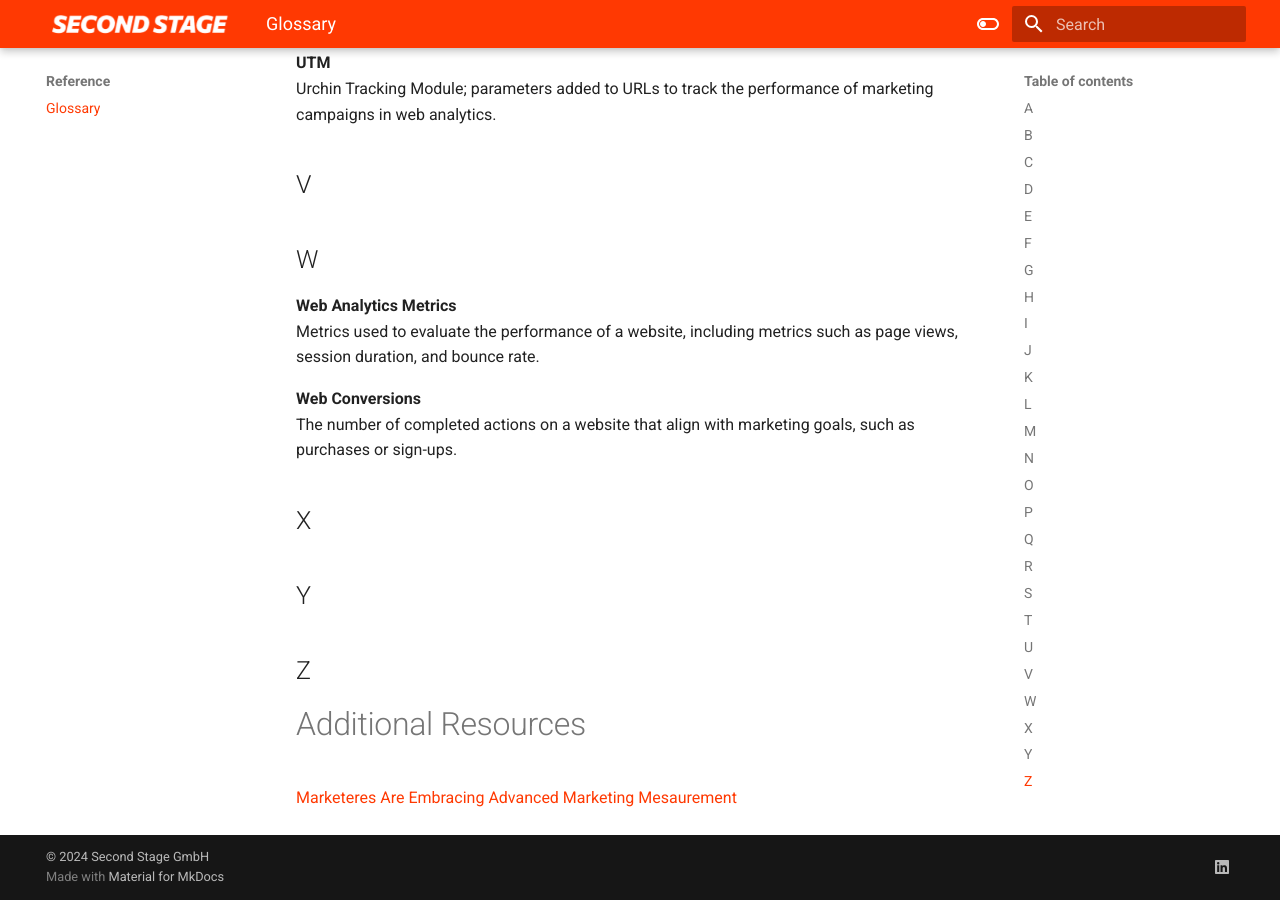
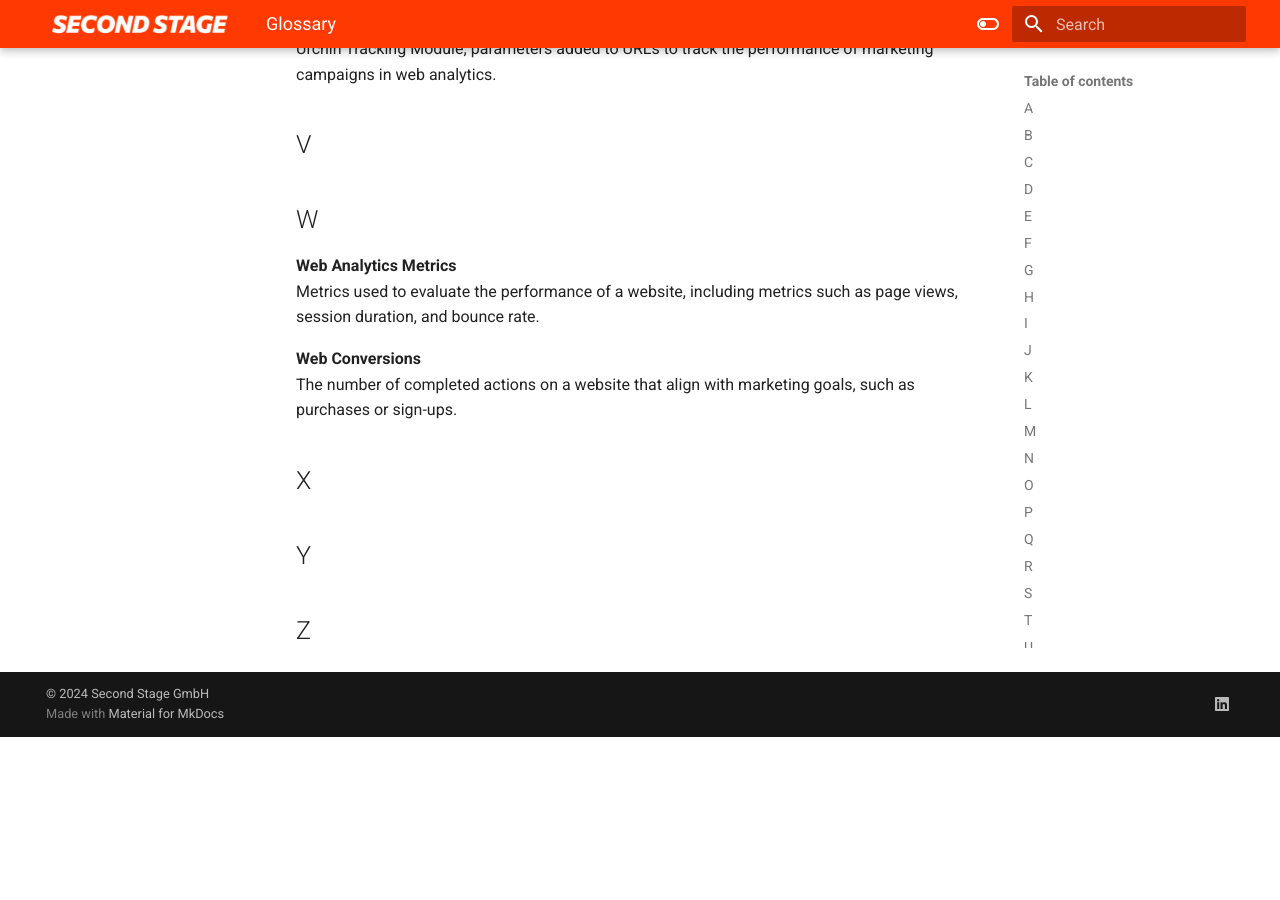
Before and after one commit to secondstage-io/tracks-documentation, an MkDocs documentation site: the page built from docs/glossary.md, in a window 1280 px wide and 900 px high, scrolled down 4718 px. Built offline with MkDocs 1.6.1 and Material for MkDocs 9.7.7, drawn with Linux system fonts in a browser that asks for light colours; after the commit the page ends 5455 px from its top, so only the background shows below that.

Commit message:
Update and rename references.md to glossary.md
changed filename

```diff
--- a/docs/references.md
+++ b/docs/glossary.md
@@ -162,7 +162,3 @@ The number of completed actions on a website that align with marketing goals, su
 ## Y
 
 ## Z
-
-# Additional Resources
-
-[Marketeres Are Embracing Advanced Marketing Mesaurement](https://customerthink.com/marketers-are-embracing-advanced-marketing-measurement/)
```
